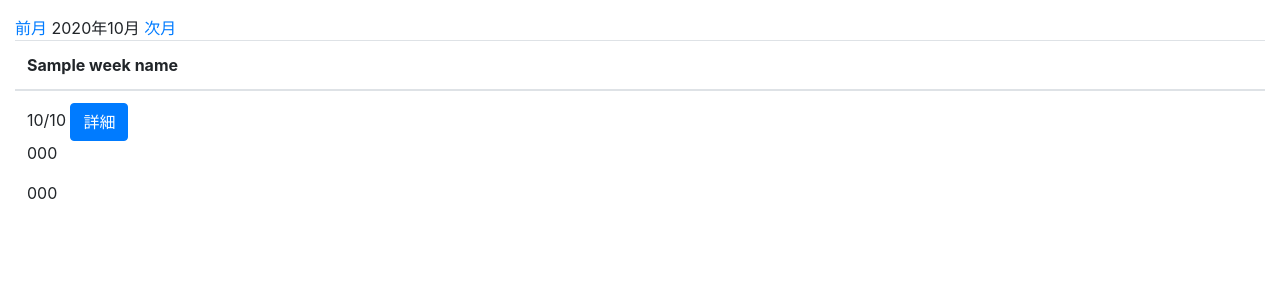
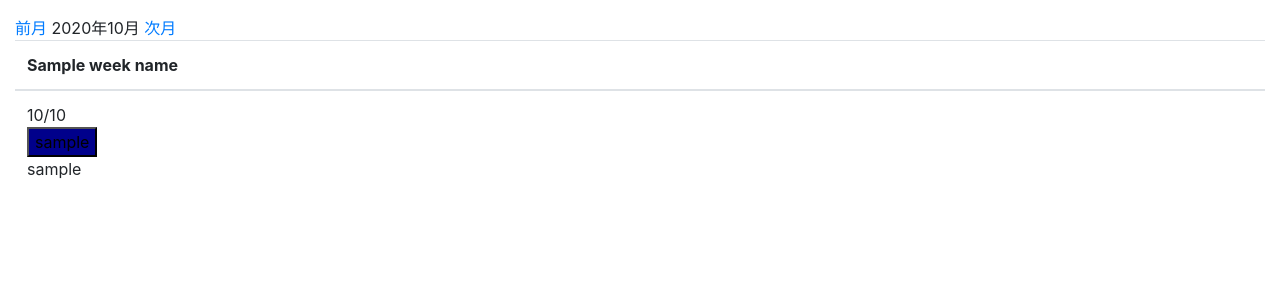
Before and after one commit to t16cs009/Sample, a Django app: template register/templates/register/month_with_schedule.html in a window 1280 px wide. Shown: the part 56-356 px from the top of the page. Run offline with Django 3.2, Linux system fonts and the light colour scheme; the template is opened without the code that fills it: most values are stand-ins (such as "Sample title", 1, 10 or a date in 2020); some libraries are stand-ins or nearby versions.

Commit message:
[add]時間帯によって詳細ボタンのデザインを変化させる機能を追加

```diff
--- a/register/templates/register/month_with_schedule.html
+++ b/register/templates/register/month_with_schedule.html
@@ -9,6 +9,14 @@
       height: 100px;
       overflow: auto;
       white-space: nowrap;
+    }
+
+    .btn_noon{
+      background-color: darkorange;
+    }
+
+    .btn_night{
+      background-color: darkblue;
     }
 
 </style>
@@ -44,10 +52,17 @@
 
             {% endif %}
  {% for s in schedules %}
+ <br>
                            <!-- 1.モーダル表示のためのボタン -->
-<button class="btn btn-primary" data-toggle="modal" data-target="#{{s.id}}">
-    詳細
+{% if s.start_time >= s.night_start_time%}
+<button class="btn_night" data-toggle="modal" data-target="#{{s.id}}">
+   {{ s.user_name }}
 </button>
+{% else %}
+<button class="btn_noon"  data-toggle="modal" data-target="#{{s.id}}">
+   {{ s.user_name }}
+</button>
+{% endif %}
 <!-- 2.モーダルの配置 -->
 <div class="modal" id="{{s.id}}" tabindex="-1">
     <div class="modal-dialog">
@@ -61,7 +76,7 @@
                 </button>
                 <h4 class="modal-title" id="modal-label">
                   <!--各スケジュール記入者に後で変更-->
-                  {{user.username}}の詳細
+                  {{s.user_name}}の詳細
          {{ day | date:"m/d" }}
                   </h4>
             </div>
@@ -78,10 +93,10 @@
           </div>
         </div>
     </div>
+    </br>
      {% endfor %}
             {% for schedule in schedules %}
-                <p>{{ schedule.noon_numbers }}</p>
-                <p>{{ schedule.night_numbers }}</p>
+
                 <p>{{ s.user_name }}</p>
      {% endfor %}
 
--- a/scalendar/models.py
+++ b/scalendar/models.py
@@ -8,6 +8,7 @@ class Schedule(models.Model):
     user_name = models.CharField('登録者', max_length=150)
     summary = models.CharField('備考', max_length=50, blank=True)
     start_time = models.TimeField('開始時間', default=datetime.time(7, 0, 0))
+    night_start_time = models.TimeField('夜シフト開始時間', default=datetime.time(17, 0, 0))
     end_time = models.TimeField('終了時間', default=datetime.time(7, 0, 0))
     date = models.DateField('日付')
     created_at = models.DateTimeField('作成日', default=timezone.now)
```
